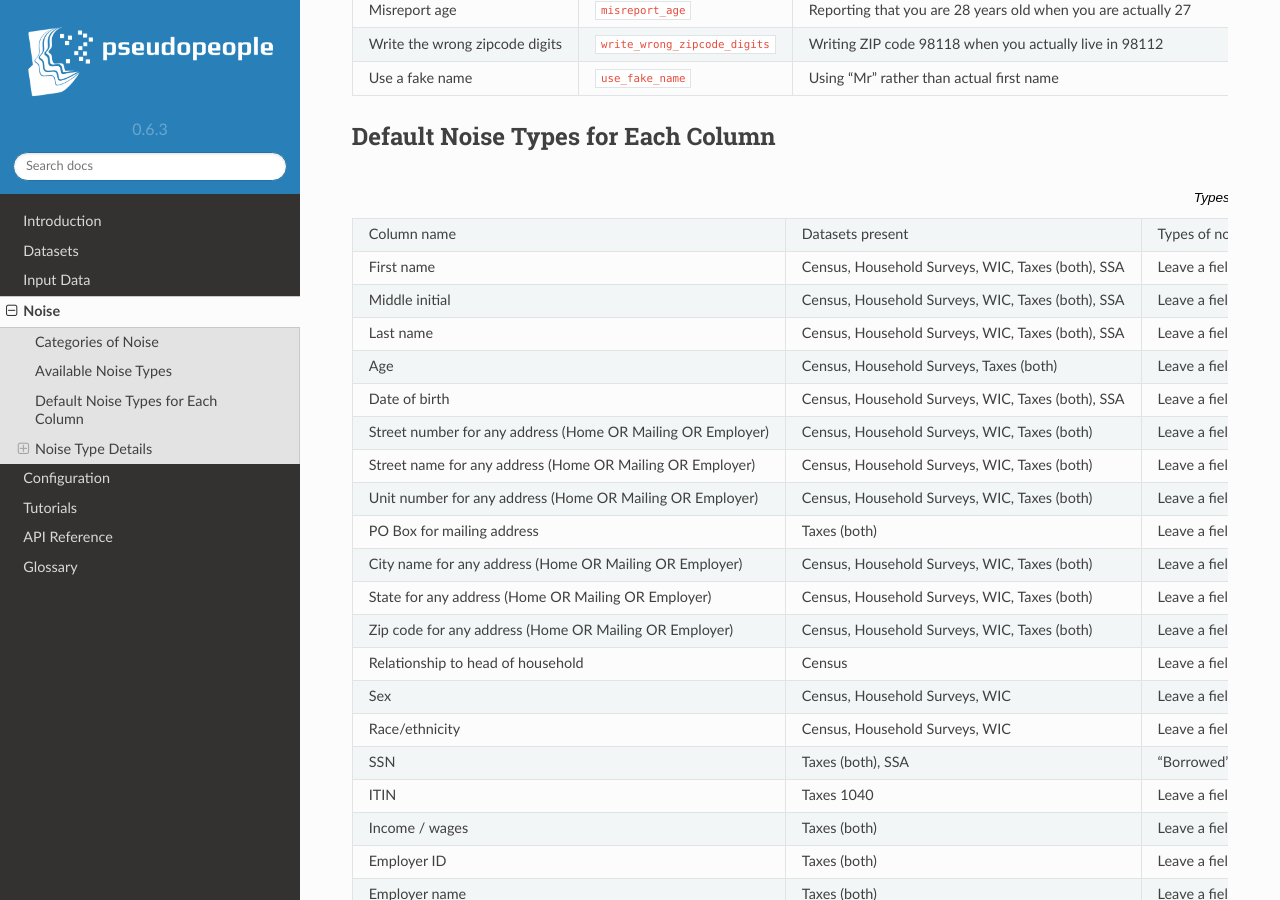
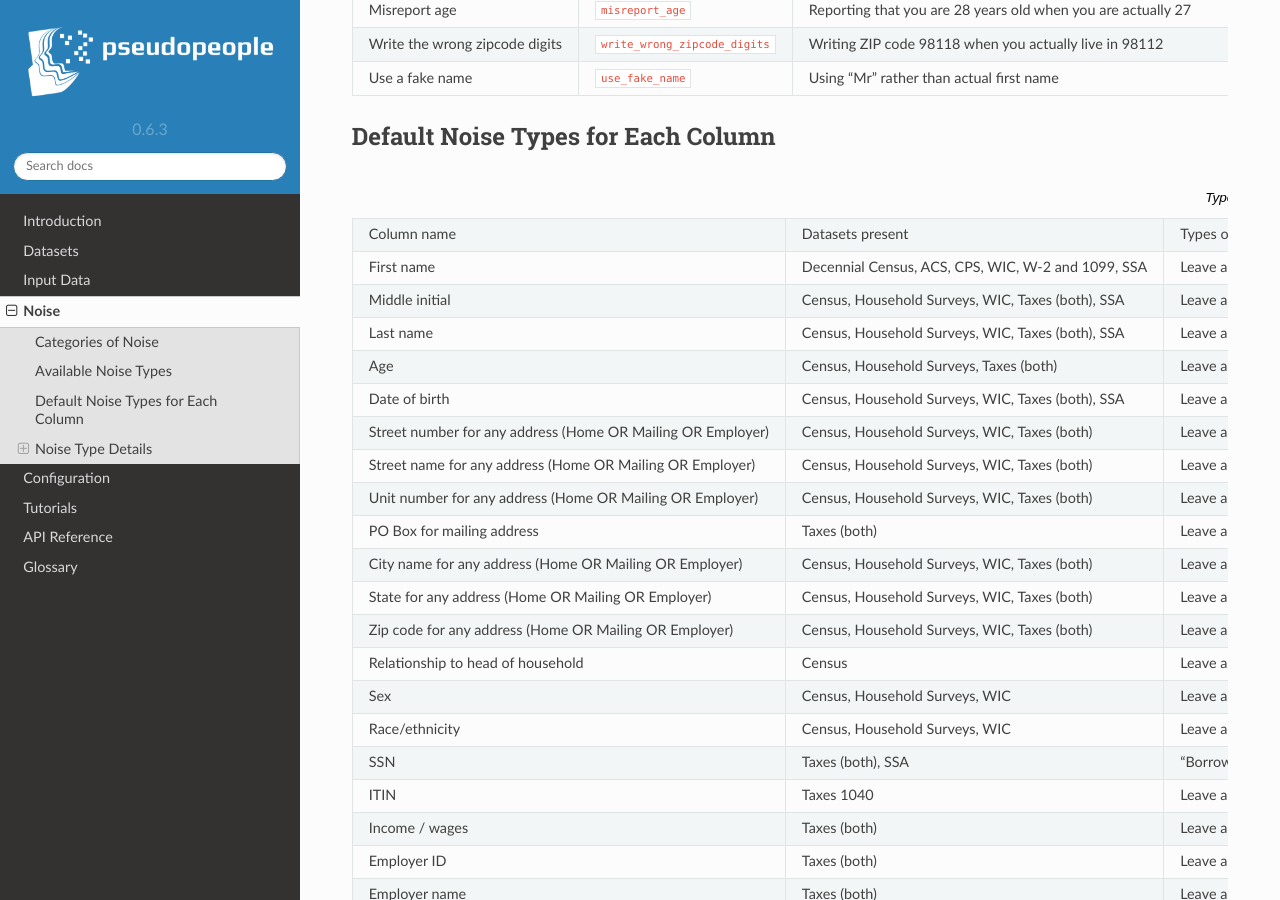
Before and after one commit to ihmeuw/pseudopeople, a Sphinx documentation site: the page built from docs/source/noise/index.rst, in a window 1280 px wide and 900 px high, scrolled down 1232 px. Built offline with Sphinx 7.4.7 and the Read the Docs theme 2.0.0, drawn with Linux system fonts in a browser that asks for light colours.

Commit message:
Update docs/source/noise/index.rst
Co-authored-by: Zeb Burke-Conte <zmbc@users.noreply.github.com>

```diff
--- a/docs/source/noise/index.rst
+++ b/docs/source/noise/index.rst
@@ -102,7 +102,7 @@ Default Noise Types for Each Column
     - Types of noise
     - Notes
   * - First name
-    - Census, Household Surveys, WIC, Taxes (both), SSA
+    - Decennial Census, ACS, CPS, WIC, W-2 and 1099, SSA
     - Leave a field blank, use a fake name, make typos
     -
   * - Middle initial
```
